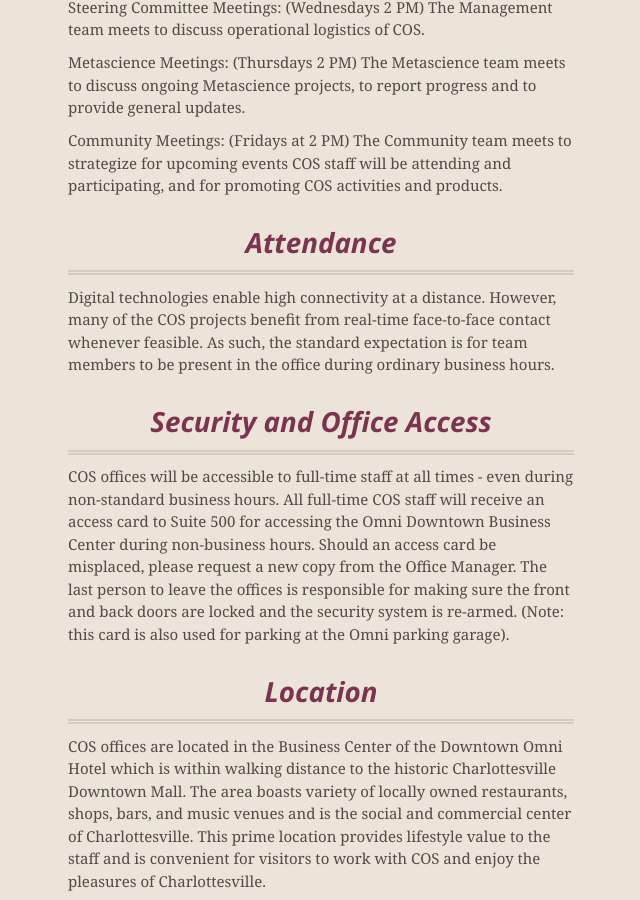
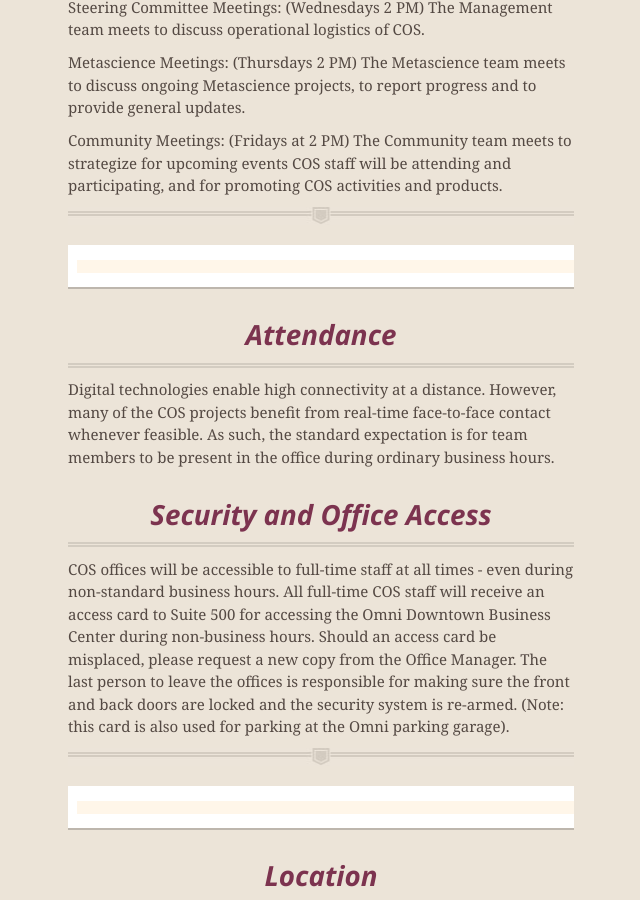
Before and after one commit to CenterForOpenScience/Employee-Manual, a Jekyll site: the page built from index.md, in a window 1280 px wide and 900 px high, scrolled down 1409 px. Shown: the whole window, without its empty margins (319-959 px from the left). Built offline with Jekyll 4.4.1, drawn with Linux system fonts in a browser that asks for light colours; nearby versions of some CDN libraries.

Commit message:
Updated Employee Manual

```diff
--- a/index.md
+++ b/index.md
@@ -32,6 +32,10 @@
 
 Community Meetings: (Fridays at 2 PM) The Community team meets to strategize for upcoming events COS staff will be attending and participating, and for promoting COS activities and products.
 
+_______
+											initial
+
+
 
 ##Attendance
 
@@ -40,6 +44,10 @@
 ##Security and Office Access
 
 COS offices will be accessible to full-time staff at all times - even during non-standard business hours. All full-time COS staff will receive an access card to Suite 500 for accessing the Omni Downtown Business Center during non-business hours. Should an access card be misplaced, please request a new copy from the Office Manager. The last person to leave the offices is responsible for making sure the front and back doors are locked and the security system is re-armed. (Note: this card is also used for parking at the Omni parking garage).
+
+_______
+											initial
+
 
 ##Location
 
@@ -60,6 +68,9 @@
 Fridays are left over days -- many times there will be leftovers from Tuesday and Thursday’s catered lunches. Re-help yourself or take some home with you!
 
 Also, as a community kitchen, each member of the community is responsible for its cleanliness.  When the dishwasher is full but dirty, start it.  When the dishwasher is full but clean, empty it.  Do not leave food or dishes on the counter or in the sink.
+
+_______
+											initial
 
 
 ##Computing
```
